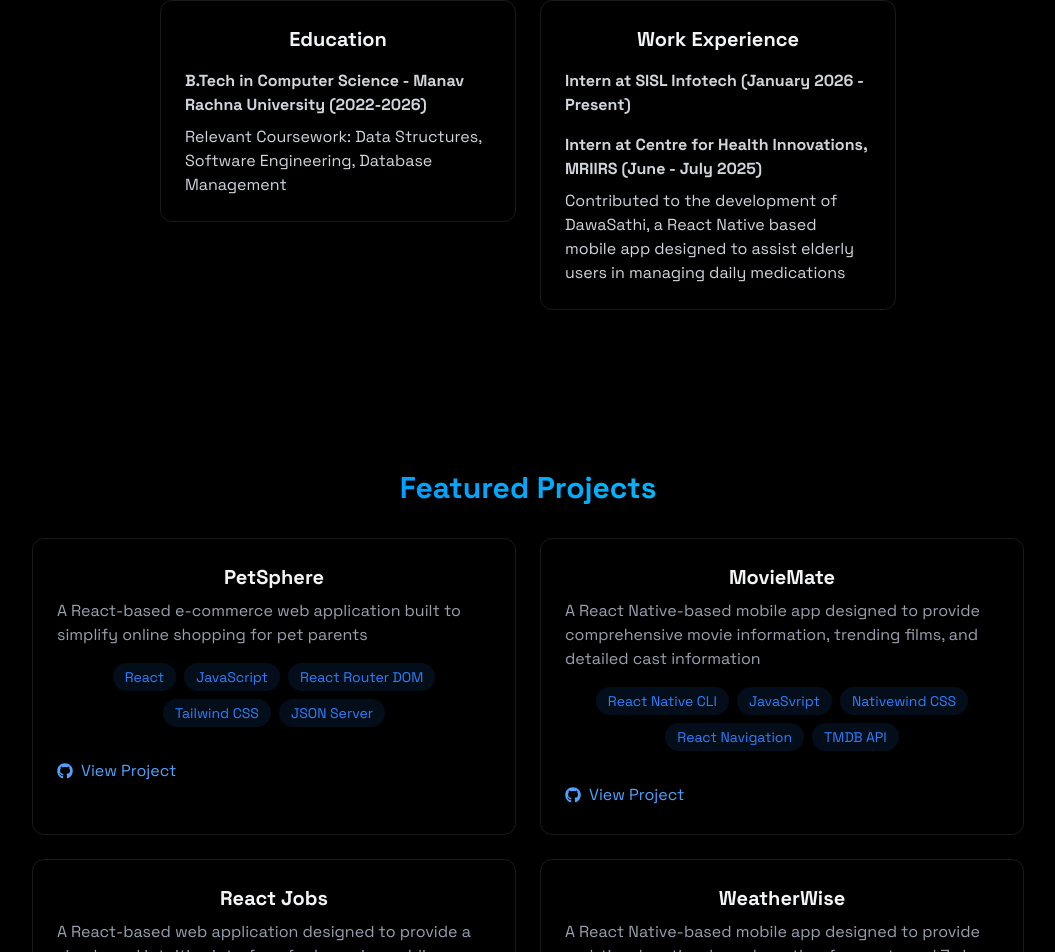
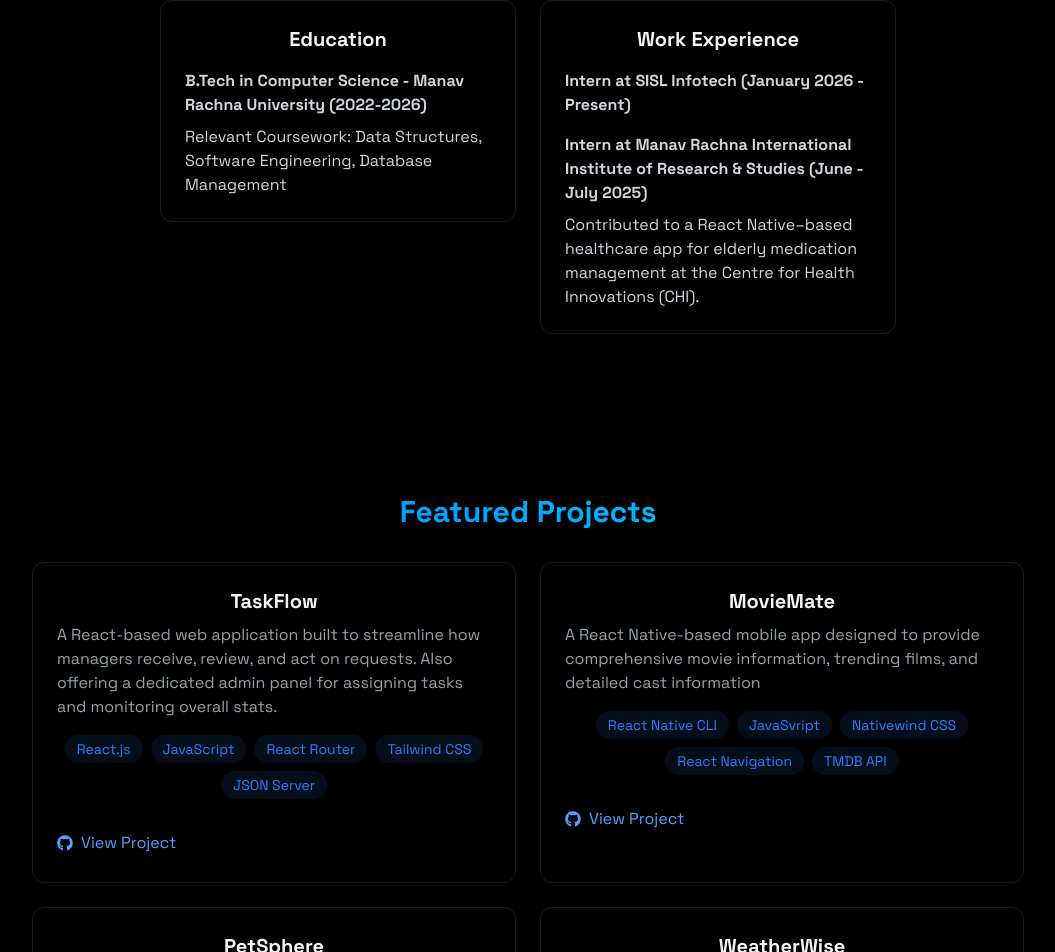
Before and after one commit to Hardik0602/hardik.pathak-portfolio, a React (Vite) app: page / in a window 1280 px wide. Shown: the part 1310-2262 px from the top of the page, without its empty margins (112-1167 px from the left). Built offline with nearby package versions, Linux system fonts and the light colour scheme.

Commit message:
project change

```diff
--- a/src/sections/About.jsx
+++ b/src/sections/About.jsx
@@ -4,7 +4,7 @@ import Work from '../components/Work'
 import RevealOnScroll from '../components/RevealOnScroll'
 const About = () => {
   const coreTechnologies = ['Java', 'HTML', 'CSS', 'JavaScript', 'TypeScript', 'MySQL']
-  const frameworksAndTools = ['React.js', 'React Native', 'Next.js', 'Tailwind CSS', 'Git & GitHub', 'Cursor', 'OpenCode', 'Vercel']
+  const frameworksAndTools = ['React.js', 'React Native', 'Tailwind CSS', 'Git', 'Cursor', 'OpenCode', 'Vercel']
   return (
     <section
       id='about'
@@ -58,7 +58,7 @@ const About = () => {
                 <h3 className='text-xl font-bold mb-4 text-center'>Work Experience</h3>
                 <div className='space-y-4 text-gray-300'>
                   <Work title='Intern at SISL Infotech (January 2026 - Present)' description='' />
-                  <Work title='Intern at Centre for Health Innovations, MRIIRS (June - July 2025)' description='Contributed to the development of DawaSathi, a React Native based mobile app designed to assist elderly users in managing daily medications' />
+                  <Work title='Intern at Manav Rachna International Institute of Research & Studies (June - July 2025)' description='Contributed to a React Native–based healthcare app for elderly medication management at the Centre for Health Innovations (CHI).' />
                 </div>
               </div>
             </div>
--- a/src/sections/Projects.jsx
+++ b/src/sections/Projects.jsx
@@ -10,9 +10,9 @@ const Projects = () => {
         <div className='max-w-5xl mx-auto px-4'>
           <h2 className='text-3xl font-bold mb-8 bg-linear-to-r from-blue-500 to-cyan-400 bg-clip-text text-transparent text-center'>Featured Projects</h2>
           <div className='grid grid-cols-1 md:grid-cols-2 gap-6'>
-            <Project name='PetSphere' description='A React-based e-commerce web application built to simplify online shopping for pet parents' techStack={['React', 'JavaScript', 'React Router DOM', 'Tailwind CSS', 'JSON Server']} link='https://github.com/Hardik0602/PetSphere' />
+            <Project name='TaskFlow' description='A React-based web application built to streamline how managers receive, review, and act on requests. Also offering a dedicated admin panel for assigning tasks and monitoring overall stats.' techStack={['React.js', 'JavaScript', 'React Router', 'Tailwind CSS', 'JSON Server']} link='https://github.com/Hardik0602/TaskFlow' />
             <Project name='MovieMate' description='A React Native-based mobile app designed to provide comprehensive movie information, trending films, and detailed cast information' techStack={['React Native CLI', 'JavaSvript', 'Nativewind CSS', 'React Navigation', 'TMDB API']} link='https://github.com/Hardik0602/Movie-Mate' />
-            <Project name='React Jobs' description='A React-based web application designed to provide a simple and intuitive interface for browsing, adding, editing, and deleting job listings related to React and React Native roles' techStack={['React', 'JavaScript', 'React Router DOM', 'Tailwind CSS', 'JSON Server']} link='https://github.com/Hardik0602/React-Jobs' />
+            <Project name='PetSphere' description='A React-based e-commerce web application built to simplify online shopping for pet parents' techStack={['React.js', 'JavaScript', 'React Router', 'Tailwind CSS', 'JSON Server']} link='https://github.com/Hardik0602/PetSphere' />
             <Project name='WeatherWise' description='A React Native-based mobile app designed to provide real-time location-based weather forecasts and 7-day predictions' techStack={['React Native CLI', 'JavaSvript', 'Nativewind CSS', 'React Native Geolocation Service', 'Weather API']} link='https://github.com/Hardik0602/Weather-Wise' />
           </div>
         </div>
```
Also changed, not shown: 1 other file (tests, documents, lock files or other folders).
